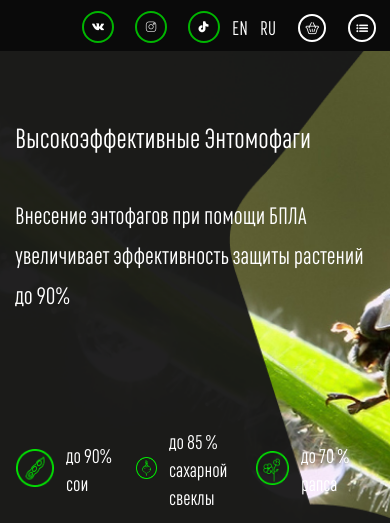
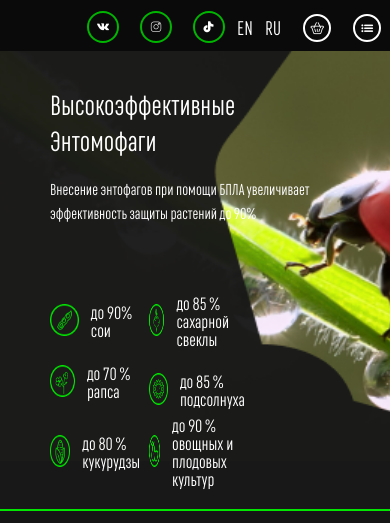
Before and after one commit to khurshid-dev/Website_drones, a website: page entomof.html in a window 390 px wide. Shown: the top 523 px of the page. Drawn offline with nearby package versions, Linux system fonts and the light colour scheme; files whose address does not match are found by name.

Commit message:
change entomofag html and media 768

```diff
--- a/css/entomof.css
+++ b/css/entomof.css
@@ -18,3 +18,31 @@
 .ento-item:hover {
     transform: scale(0.9);
 }
+
+
+
+
+
+
+
+
+
+
+/* All Media Query */
+
+@media only screen and (max-width: 768px) {
+    .main-entomof {
+        background-image: url(../img/entomofagi/media768/main-bg.png);
+        top: -48px;
+        padding: 2px 30px 6px;
+    }
+}
+
+
+
+
+@media only screen and (max-width: 480px) {
+    .main {
+        background-image: inherit;
+    }
+}
--- a/entomof.html
+++ b/entomof.html
@@ -92,45 +92,47 @@
                 <div
                     class="main-title pt-28 sm:pt-20 text-6xl text-white md:text-3xl sm:text-[28px] max-w-[480px] md:max-w-[338px] sm:max-w-[318px] md:pt-28">
                     Высокоэффективные Энтомофаги</div>
-                <div class="max-w-[460px] text-2xl leading-10 mt-10">
+                <div
+                    class="max-w-[460px] md:max-w-[323px] sm:max-w-[304px] text-2xl md:text-lg sm:text-base leading-10 md:leading-8 mt-10 md:mt-6 sm:mt-5">
                     Внесение энтофагов при помощи БПЛА увеличивает эффективность защиты растений до 90%
                 </div>
-                <div class="main-box max-w-[720px] mt-16 sm:mt-28 flex flex-wrap sm:justify-around text-white">
-                    <div class="ento-item flex basis-[33%] items-center mb-4">
+                <div
+                    class="ento-box max-w-[720px] md:max-w-[563px] md:relative md:top-8 mt-16 md:mt-9 flex flex-wrap text-white">
+                    <div class="ento-item flex basis-[33%] md:basis-[34%] items-center mb-4">
                         <div class="block mr-3">
-                            <img src="img/entomofagi/main-f1.png" alt="">
+                            <img class="md:w-8 md:h-8" src="img/entomofagi/main-f1.png" alt="">
                         </div>
-                        <h6 class="text-xl leading-7">до 90% сои</h6>
+                        <h6 class="text-xl md:text-lg leading-7 md:leading-[18px]">до 90% сои</h6>
                     </div>
-                    <div class="ento-item flex basis-[33%] items-center mb-4">
+                    <div class="ento-item flex basis-[33%] md:basis-[34%] items-center mb-4">
                         <div class="block mr-3">
-                            <img src="img/entomofagi/main-f2.png" alt="">
+                            <img class="md:w-8 md:h-8" src="img/entomofagi/main-f2.png" alt="">
                         </div>
-                        <h6 class="text-xl leading-7">до 85 % сахарной свеклы</h6>
+                        <h6 class="text-xl md:text-lg leading-7 md:leading-[18px]">до 85 % сахарной свеклы</h6>
                     </div>
-                    <div class="ento-item flex basis-[33%] items-center mb-4">
+                    <div class="ento-item flex basis-[33%] md:basis-[34%] items-center mb-4">
                         <div class="block mr-3">
-                            <img src="img/entomofagi/main-f3.png" alt="">
+                            <img class="md:w-8 md:h-8" src="img/entomofagi/main-f3.png" alt="">
                         </div>
-                        <h6 class="text-xl leading-7">до 70 % рапса</h6>
+                        <h6 class="text-xl md:text-lg leading-7 md:leading-[18px]">до 70 % рапса</h6>
                     </div>
-                    <div class="ento-item flex basis-[33%] items-center">
+                    <div class="ento-item flex basis-[33%] md:basis-[34%] items-center">
                         <div class="block mr-3">
-                            <img src="img/entomofagi/main-f4.png" alt="">
+                            <img class="md:w-8 md:h-8" src="img/entomofagi/main-f4.png" alt="">
                         </div>
-                        <h6 class="text-xl leading-7">до 85 % подсолнуха</h6>
+                        <h6 class="text-xl md:text-lg leading-7 md:leading-[18px]">до 85 % подсолнуха</h6>
                     </div>
-                    <div class="ento-item flex basis-[33%] items-center">
+                    <div class="ento-item flex basis-[33%] md:basis-[34%] items-center">
                         <div class="block mr-3">
-                            <img src="img/entomofagi/main-f5.png" alt="">
+                            <img class="md:w-8 md:h-8" src="img/entomofagi/main-f5.png" alt="">
                         </div>
-                        <h6 class="text-xl leading-7">до 80 % кукурудзы</h6>
+                        <h6 class="text-xl md:text-lg leading-7 md:leading-[18px]">до 80 % кукурудзы</h6>
                     </div>
-                    <div class="ento-item flex basis-[33%] items-center">
+                    <div class="ento-item flex basis-[33%] md:basis-[34%] items-center">
                         <div class="block mr-3">
-                            <img src="img/entomofagi/main-f6.png" alt="">
+                            <img class="md:w-8 md:h-8" src="img/entomofagi/main-f6.png" alt="">
                         </div>
-                        <h6 class="text-xl leading-7">до 90 % овощных
+                        <h6 class="text-xl md:text-lg leading-7 md:leading-[18px]">до 90 % овощных
                             и плодовых культур</h6>
                     </div>
                 </div>
--- a/tailwind.config.js
+++ b/tailwind.config.js
@@ -10,7 +10,7 @@ module.exports = {
     },
 
     container: {
-        padding: '15px',
+        padding: '20px',
         center: true
     },
 
```
Also changed, not shown: css/output.css, img/entomofagi/media768/main-bg.png (added).
